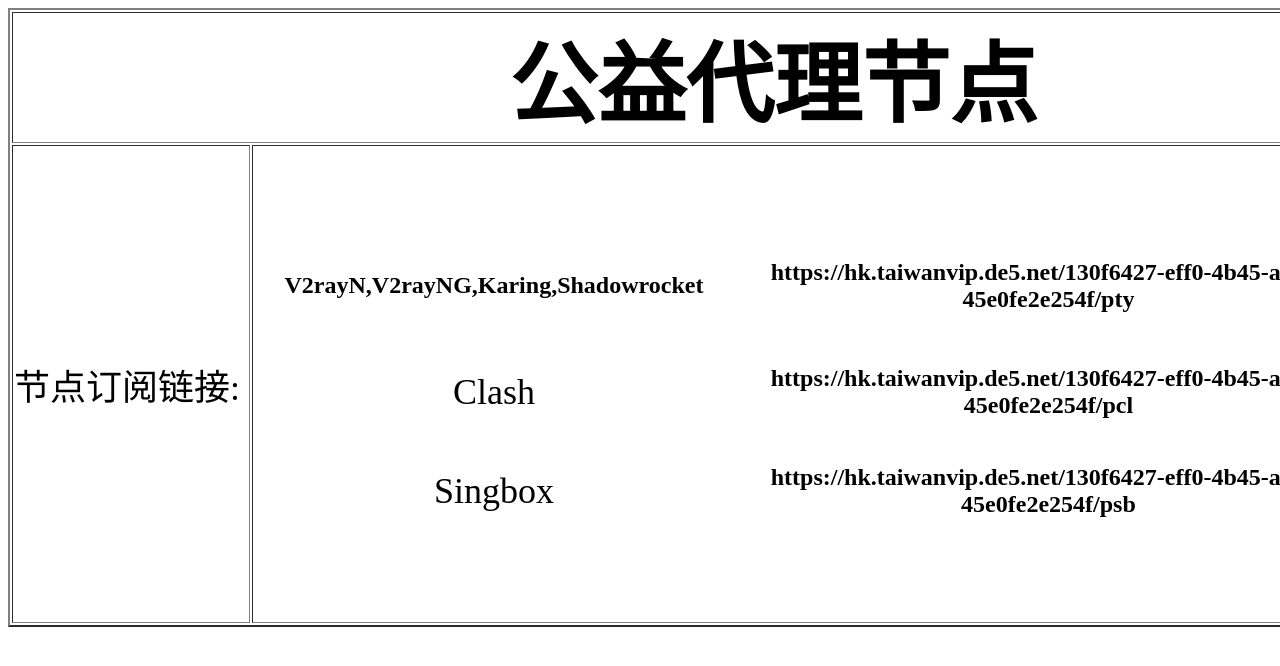
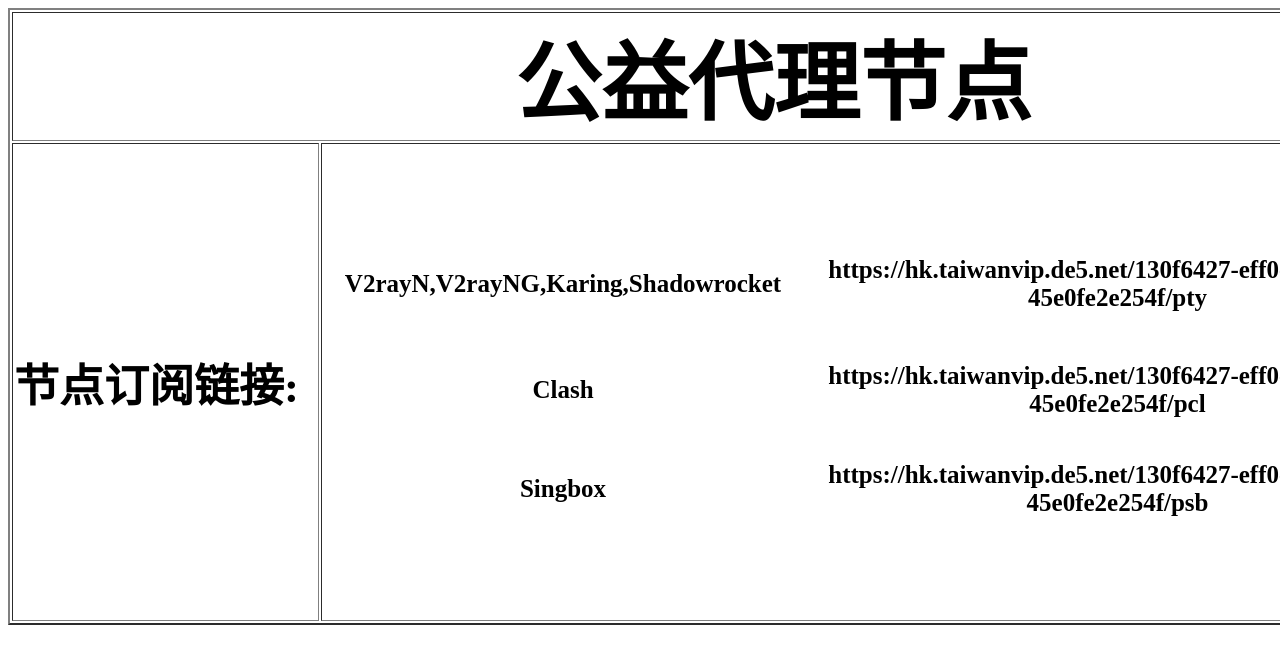
Before and after one commit to taiwanvipbest1912/TWVIP520, a plain HTML site: page index.html in a window 1280 px wide. Shown: the top 666 px of the page. Drawn offline with Linux system fonts and the light colour scheme.

Commit message:
更新 index.html

```diff
--- a/index.html
+++ b/index.html
@@ -5,26 +5,14 @@
 <title>公益代理节点</title>
 <style type="text/css">
 .zt1 {
-	font-size: 36px;
+	font-size: 86px;
+}
+.zt2 {
+	font-size: 25px;
 	font-weight: bold;
 }
-.zt2 {
-	font-size: 36px;
-}
 .zt3 {
-	font-size: 88px;
-}
-.zt4 {
-	font-size: 24px;
-}
-.zt5 {
-	font-size: 24px;
-}
-.zt5 div {
-	font-weight: bold;
-}
-.tk table tr .zt1 div {
-	font-weight: normal;
+	font-size: 45px;
 }
 </style>
 </head>
@@ -32,22 +20,22 @@
 <body>
 <table width="1531" height="583" border="2" align="center">
   <tr>
-    <th height="100" colspan="2" class="zt" scope="col"><span class="zt3">公益代理节点</span></th>
+    <th height="100" colspan="2" class="zt" scope="col"><span class="zt3"><span class="zt1">公益代理节点</span></span></th>
   </tr>
   <tr>
-    <td width="233" height="474" class="zt"><span class="zt2">节点订阅链接:</span></td>
-    <td width="1274" class="tk"><table width="1111" border="0">
+    <td width="303" height="474" class="zt"><span class="zt2"><span class="zt3">节点订阅链接:</span></span></td>
+    <td width="1210" class="tk"><table width="1111" border="0">
       <tr>
-        <th width="474" height="116" class="zt4" scope="col"><span class="zt5"><span class="tk">V2rayN,V2rayNG,Karing,Shadowrocket</span></span></th>
-        <th width="627" class="zt5" scope="col">https://hk.taiwanvip.de5.net/130f6427-eff0-4b45-a22d-45e0fe2e254f/pty</th>
+        <th width="474" height="116" class="zt4" scope="col"><span class="zt5"><span class="tk"><span class="zt2">V2rayN,V2rayNG,Karing,Shadowrocket</span></span></span></th>
+        <th width="627" class="zt5" scope="col"><span class="zt2">https://hk.taiwanvip.de5.net/130f6427-eff0-4b45-a22d-45e0fe2e254f/pty</span></th>
       </tr>
       <tr>
-        <td height="89" class="zt1"><div align="center">Clash</div></td>
-        <td class="zt5"><div align="center">https://hk.taiwanvip.de5.net/130f6427-eff0-4b45-a22d-45e0fe2e254f/pcl</div></td>
+        <td height="89" class="zt1"><div align="center" class="zt2">Clash</div></td>
+        <td class="zt5"><div align="center" class="zt2">https://hk.taiwanvip.de5.net/130f6427-eff0-4b45-a22d-45e0fe2e254f/pcl</div></td>
       </tr>
       <tr>
-        <td height="100" class="zt1"><div align="center">Singbox</div></td>
-        <td class="zt5"><div align="center">https://hk.taiwanvip.de5.net/130f6427-eff0-4b45-a22d-45e0fe2e254f/psb</div></td>
+        <td height="100" class="zt1"><div align="center" class="zt2">Singbox</div></td>
+        <td class="zt5"><div align="center" class="zt2">https://hk.taiwanvip.de5.net/130f6427-eff0-4b45-a22d-45e0fe2e254f/psb</div></td>
       </tr>
     </table></td>
   </tr>
```
